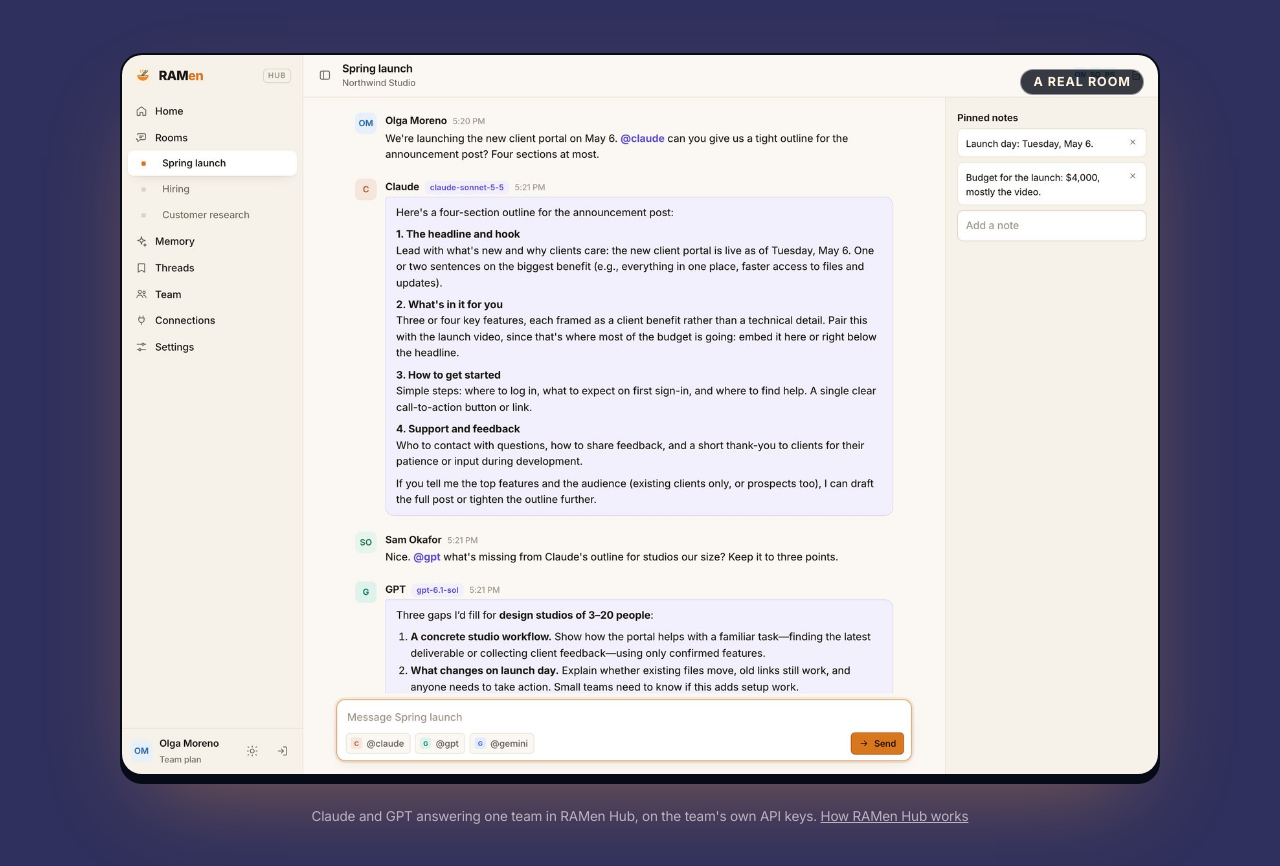
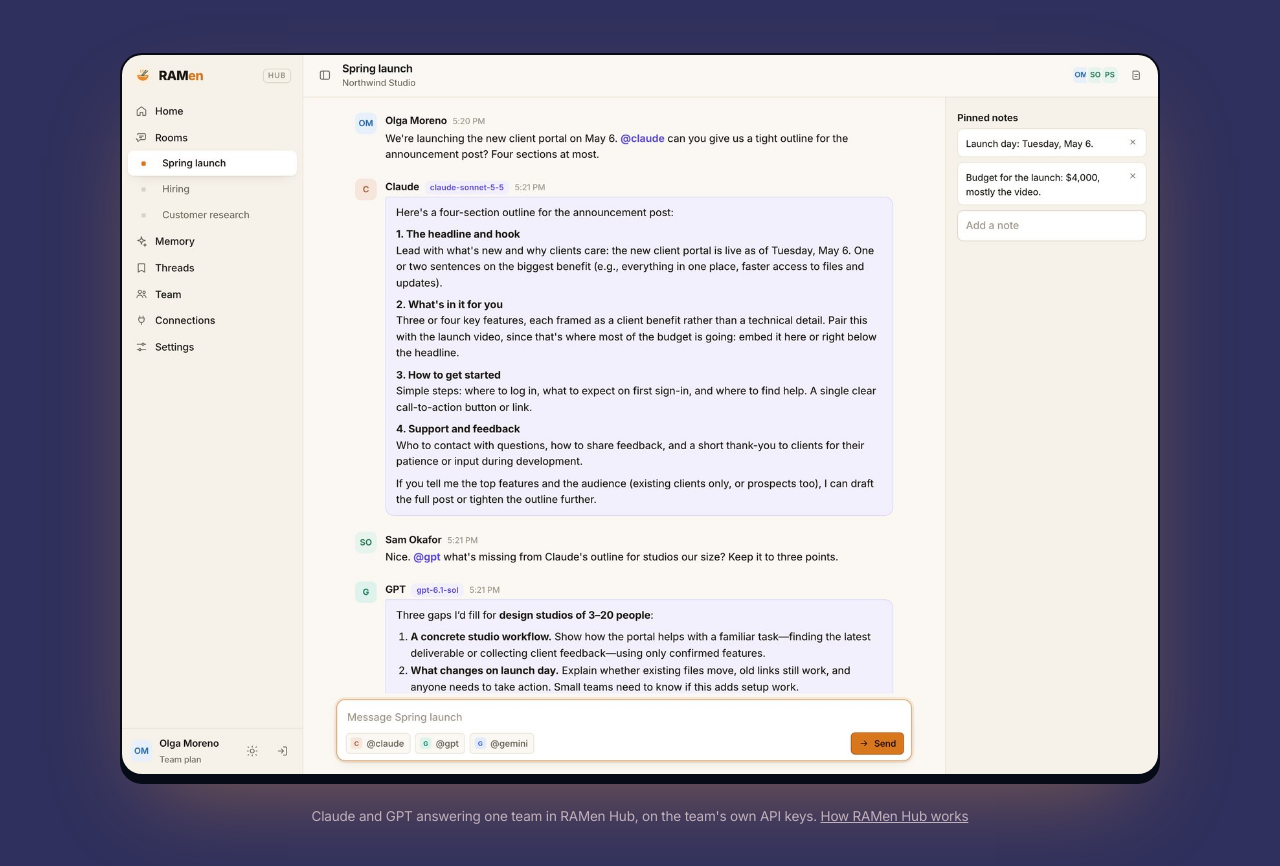
Before and after one commit to MatthewLeibel/ramen-site, a plain HTML site: page index.html in a window 1280 px wide. Shown: the part 1353-2219 px from the top of the page. Drawn offline with Linux system fonts and the light colour scheme.

Commit message:
Hub screenshot without the overlay tag
Co-Authored-By: Claude Opus 5.5 <noreply@anthropic.com>
Claude-Session: https://claude.ai/code/session_01WL93wmah1t43qnf8BuzEhx

```diff
--- a/index.html
+++ b/index.html
@@ -193,7 +193,6 @@
     <figure class="media hub-shot rise">
       <picture><source media="(max-width: 700px)" srcset="assets/v3/hub-room-phone.jpg" width="700" height="1515">
         <img src="assets/v3/hub-room.jpg" width="1600" height="1111" loading="lazy" alt="A RAMen Hub room: Olga asks Claude for an outline of the announcement, Sam asks GPT what is missing, and both answers appear in the room next to its pinned notes"></picture>
-      <span class="tag">A real room</span>
     </figure>
     <p class="notes center rise">Claude and GPT answering one team in RAMen Hub, on the team's own API keys. <a href="how-it-works.html#hub">How RAMen Hub works</a></p>
     <div class="feats">
```
